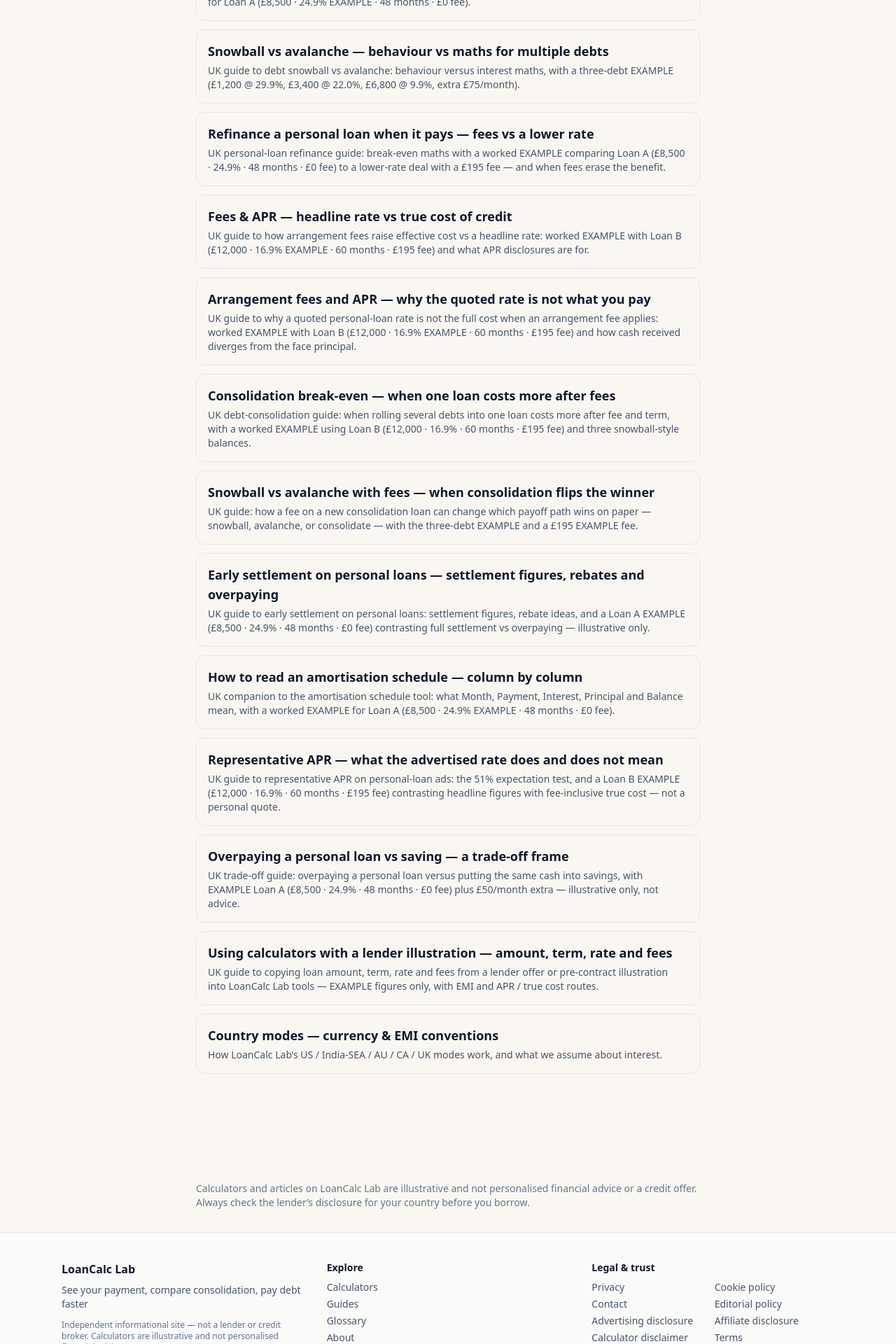
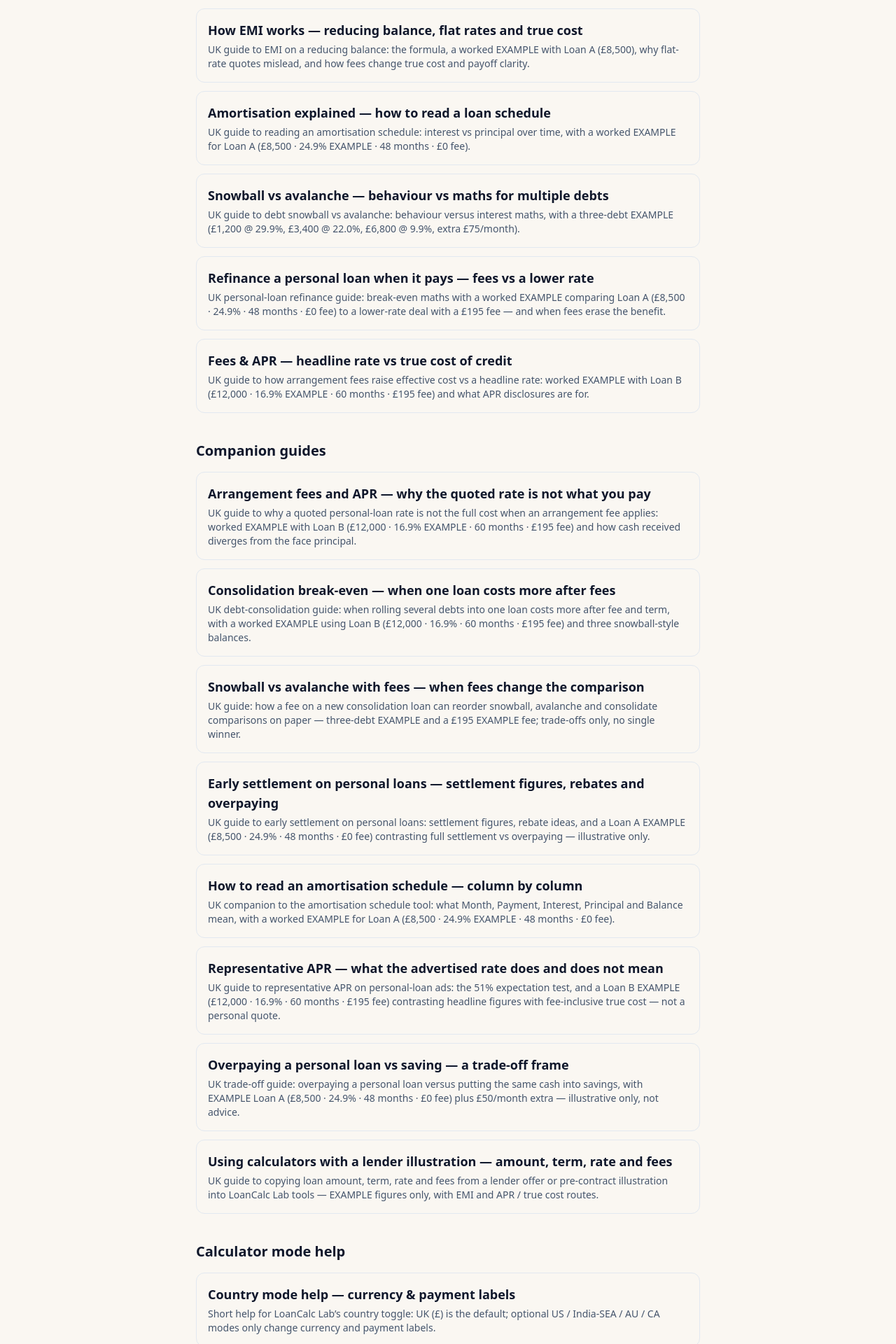
Before and after one commit to Roderz-89/loancalc-lab, a Next.js app: page /guides in a window 1280 px wide. Shown: the part 500-2420 px from the top of the page at 70% size. Built offline with nearby package versions, Linux system fonts and the light colour scheme.

Commit message:
Guides index: UK-first list of 13 long guides + country helper
Sectioned /guides from registry (core five, eight companions, mode help);
UK personal-loan framing; no mortgage links; country helper updated 2026-09-21.

```diff
--- a/src/app/guides/country-mode-help/page.tsx
+++ b/src/app/guides/country-mode-help/page.tsx
@@ -3,48 +3,59 @@ import { ArticleLayout } from "@/components/content/ArticleLayout";
 import { SITE } from "@/content/site";
 
 export const metadata: Metadata = {
-  title: 'Country modes — currency & EMI conventions',
-  description: 'How LoanCalc Lab’s US / India-SEA / AU / CA / UK modes work, and what we assume about interest.',
+  title: "Country mode help — currency & payment labels",
+  description:
+    "Short help for LoanCalc Lab’s country toggle: UK (£) is the default; optional US / India-SEA / AU / CA modes only change currency and payment labels.",
   alternates: { canonical: `${SITE.url}/guides/country-mode-help` },
 };
 
 export default function Page() {
   return (
     <ArticleLayout
-      title='Country modes — currency & EMI conventions'
-      description='How LoanCalc Lab’s US / India-SEA / AU / CA / UK modes work, and what we assume about interest.'
+      title="Country mode help — currency & payment labels"
+      description="LoanCalc Lab is UK-first. Optional country modes only change currency symbols and payment labels on calculators — not the site’s primary personal-loan story."
       crumbs={[
         { label: "Home", href: "/" },
         { label: "Guides", href: "/guides" },
-        { label: 'Country modes — currency & EMI conventions' },
+        { label: "Country mode help — currency & payment labels" },
       ]}
       published="2026-09-14"
-      updated="2026-09-14"
+      updated="2026-09-21"
       related={[
-          { href: "/calculators/personal-loan-emi", label: "EMI / payment calculator" },
-          { href: "/guides/how-emi-works", label: "How EMI works" }
+        { href: "/calculators/personal-loan-emi", label: "Personal loan / EMI calculator" },
+        { href: "/guides/how-emi-works", label: "How EMI works" },
       ]}
     >
-
       <p>
-        LoanCalc Lab is multi-country. A country selector on relevant calculators sets currency
-        symbol, number formatting and the payment label (EMI vs monthly payment/repayment).
+        LoanCalc Lab’s default audience is UK personal-loan borrowers using £. A country selector on
+        some calculators is an optional toggle for currency symbol, number formatting and the
+        payment label (EMI vs monthly payment). It does not turn the site into a multi-country
+        product pitch, and it does not cover mortgages.
       </p>
-      <h2 className="text-xl font-semibold text-slate-900 pt-2">Shared maths assumption</h2>
+      <h2 className="pt-2 text-xl font-semibold text-slate-900">Shared maths assumption</h2>
       <p>
         All modes use a <strong>reducing-balance</strong> amortising formula with a monthly rate
         equal to the annual percentage rate ÷ 12. That is a clear illustration — not a claim that
-        every lender in every country compounds the same way (for example, some Canadian products
-        use semi-annual compounding conventions).
+        every lender compounds the same way.
       </p>
       <ul className="list-disc space-y-2 pl-5">
-        <li><strong>US</strong> — USD; “Monthly payment”</li>
-        <li><strong>India / SEA</strong> — INR; “EMI”; flat-rate loans out of scope</li>
-        <li><strong>Australia</strong> — AUD; comparison-rate rules differ by lender</li>
-        <li><strong>Canada</strong> — CAD; check disclosure for compounding</li>
-        <li><strong>UK</strong> — GBP; fees often sit outside headline rate — model them separately</li>
+        <li>
+          <strong>UK (default)</strong> — GBP; fees often sit outside the headline rate — model them
+          separately
+        </li>
+        <li>
+          <strong>US</strong> — USD; “Monthly payment”
+        </li>
+        <li>
+          <strong>India / SEA</strong> — INR; “EMI”; flat-rate loans out of scope
+        </li>
+        <li>
+          <strong>Australia</strong> — AUD; comparison-rate rules differ by lender
+        </li>
+        <li>
+          <strong>Canada</strong> — CAD; check disclosure for compounding
+        </li>
       </ul>
-
     </ArticleLayout>
   );
 }
--- a/src/app/guides/page.tsx
+++ b/src/app/guides/page.tsx
@@ -1,37 +1,83 @@
 import type { Metadata } from "next";
 import Link from "next/link";
 import { ArticleLayout } from "@/components/content/ArticleLayout";
-import { GUIDES } from "@/content/guides";
+import {
+  FEATURED_GUIDE_SLUGS,
+  GUIDES,
+  type GuideMeta,
+} from "@/content/guides";
 import { SITE } from "@/content/site";
 
 export const metadata: Metadata = {
-  title: "Guides",
+  title: "Guides — UK personal loans, EMI and debt payoff",
   description:
-    "Personal-loan guides: EMI, amortisation, snowball vs avalanche, refinance, fees and APR, consolidation, early settlement, and using calculators with a lender illustration.",
+    "UK-first personal-loan guides from LoanCalc Lab: how EMI works, amortisation, snowball vs avalanche, refinance, fees and APR, consolidation, early settlement, and using calculators with a lender illustration.",
   alternates: { canonical: `${SITE.url}/guides` },
 };
 
+const CORE_SLUGS = new Set<string>(FEATURED_GUIDE_SLUGS);
+const HELPER_SLUGS = new Set(["country-mode-help"]);
+
+function bySlug(slug: string): GuideMeta | undefined {
+  return GUIDES.find((g) => g.slug === slug);
+}
+
+function GuideCard({ g }: { g: GuideMeta }) {
+  return (
+    <li>
+      <Link
+        href={g.href}
+        className="block rounded-xl border border-slate-200 p-4 hover:bg-slate-50"
+      >
+        <h3 className="text-lg font-semibold text-slate-900">{g.title}</h3>
+        <p className="mt-1 text-sm text-slate-600">{g.description}</p>
+      </Link>
+    </li>
+  );
+}
+
 export default function Page() {
+  const core = FEATURED_GUIDE_SLUGS.map(bySlug).filter(Boolean) as GuideMeta[];
+  const companions = GUIDES.filter(
+    (g) => !CORE_SLUGS.has(g.slug) && !HELPER_SLUGS.has(g.slug),
+  );
+  const helpers = GUIDES.filter((g) => HELPER_SLUGS.has(g.slug));
+
   return (
     <ArticleLayout
       title="Guides"
-      description="Core explainers plus companion guides tied to the calculators — UK examples, stated assumptions."
+      description="UK-first explainers for personal-loan EMI, amortisation, debt payoff and fee-aware true cost — tied to LoanCalc Lab’s calculators. Illustrative only; not a lender and not a credit offer."
       crumbs={[
         { label: "Home", href: "/" },
         { label: "Guides" },
       ]}
+      published="2026-09-14"
+      updated="2026-09-21"
     >
-      <ul className="space-y-3">
-        {GUIDES.map((g) => (
-          <li key={g.slug}>
-            <Link
-              href={g.href}
-              className="block rounded-xl border border-slate-200 p-4 hover:bg-slate-50"
-            >
-              <h2 className="text-lg font-semibold text-slate-900">{g.title}</h2>
-              <p className="mt-1 text-sm text-slate-600">{g.description}</p>
-            </Link>
-          </li>
+      <p>
+        These guides use UK English and £ EXAMPLE figures by default. They explain personal-loan
+        maths and payoff choices under stated assumptions. They are not personalised advice, not a
+        credit offer, and not about mortgages or remortgage products.
+      </p>
+
+      <h2 className="pt-4 text-xl font-semibold text-slate-900">Core guides</h2>
+      <ul className="mt-3 space-y-3">
+        {core.map((g) => (
+          <GuideCard key={g.slug} g={g} />
+        ))}
+      </ul>
+
+      <h2 className="pt-6 text-xl font-semibold text-slate-900">Companion guides</h2>
+      <ul className="mt-3 space-y-3">
+        {companions.map((g) => (
+          <GuideCard key={g.slug} g={g} />
+        ))}
+      </ul>
+
+      <h2 className="pt-6 text-xl font-semibold text-slate-900">Calculator mode help</h2>
+      <ul className="mt-3 space-y-3">
+        {helpers.map((g) => (
+          <GuideCard key={g.slug} g={g} />
         ))}
       </ul>
     </ArticleLayout>
--- a/src/content/guides.ts
+++ b/src/content/guides.ts
@@ -98,9 +98,9 @@ export const GUIDES: GuideMeta[] = [
   },
   {
     slug: "snowball-vs-avalanche-with-fees",
-    title: "Snowball vs avalanche with fees — when consolidation flips the winner",
+    title: "Snowball vs avalanche with fees — when fees change the comparison",
     description:
-      "UK guide: how a fee on a new consolidation loan can change which payoff path wins on paper — snowball, avalanche, or consolidate — with the three-debt EXAMPLE and a £195 EXAMPLE fee.",
+      "UK guide: how a fee on a new consolidation loan can reorder snowball, avalanche and consolidate comparisons on paper — three-debt EXAMPLE and a £195 EXAMPLE fee; trade-offs only, no single winner.",
     href: "/guides/snowball-vs-avalanche-with-fees",
     published: "2026-09-21",
     updated: "2026-09-21",
@@ -167,13 +167,13 @@ export const GUIDES: GuideMeta[] = [
   },
   {
     slug: "country-mode-help",
-    title: "Country modes — currency & EMI conventions",
+    title: "Country mode help — currency & payment labels",
     description:
-      "How LoanCalc Lab’s US / India-SEA / AU / CA / UK modes work, and what we assume about interest.",
+      "Short help for LoanCalc Lab’s country toggle: UK (£) is the default; optional US / India-SEA / AU / CA modes only change currency and payment labels.",
     href: "/guides/country-mode-help",
     published: "2026-09-14",
-    updated: "2026-09-15",
+    updated: "2026-09-21",
     priority: "P1",
-    relatedCalcs: ["/calculators/personal-loan-emi", "/glossary/emi"],
+    relatedCalcs: ["/calculators/personal-loan-emi"],
   },
 ];
```
